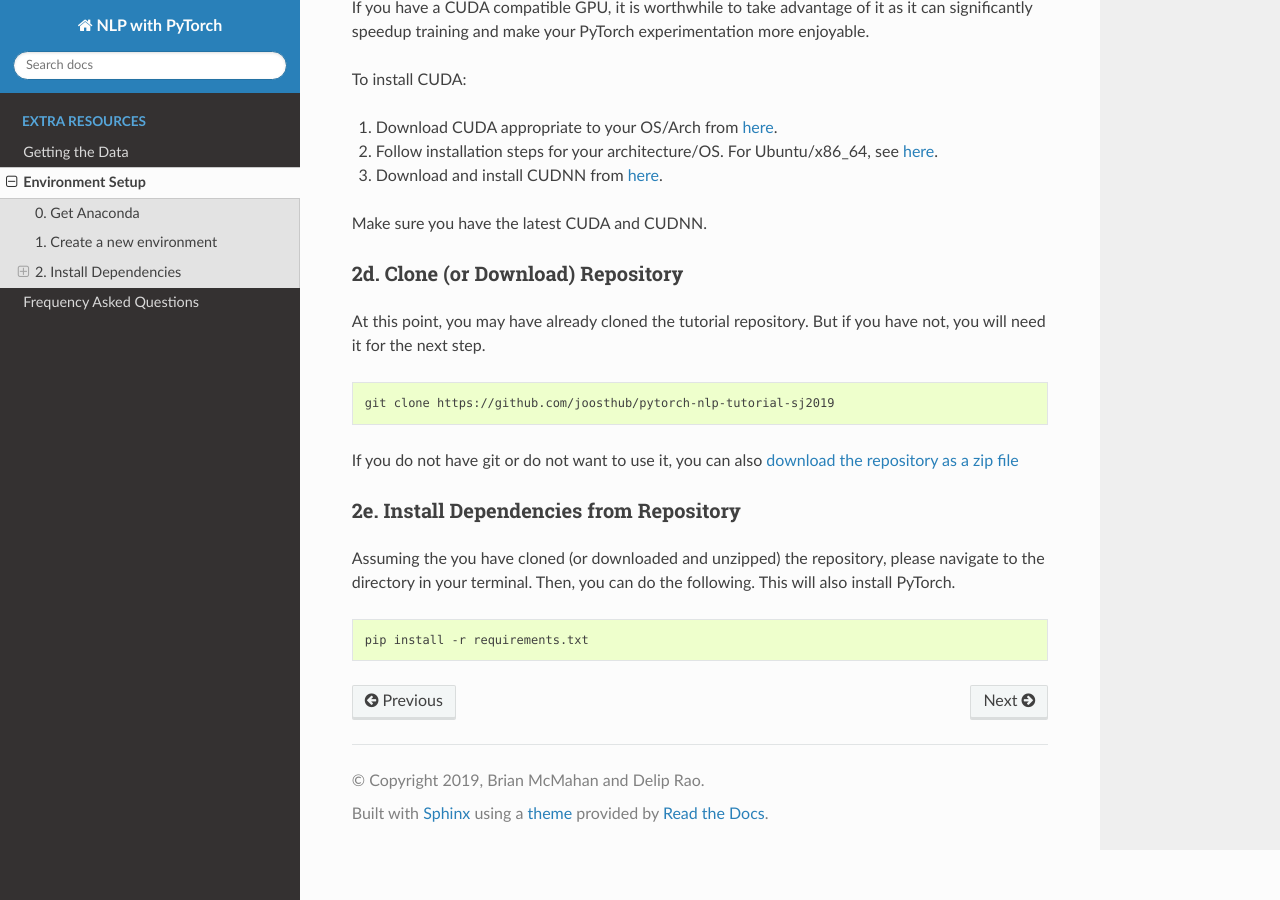
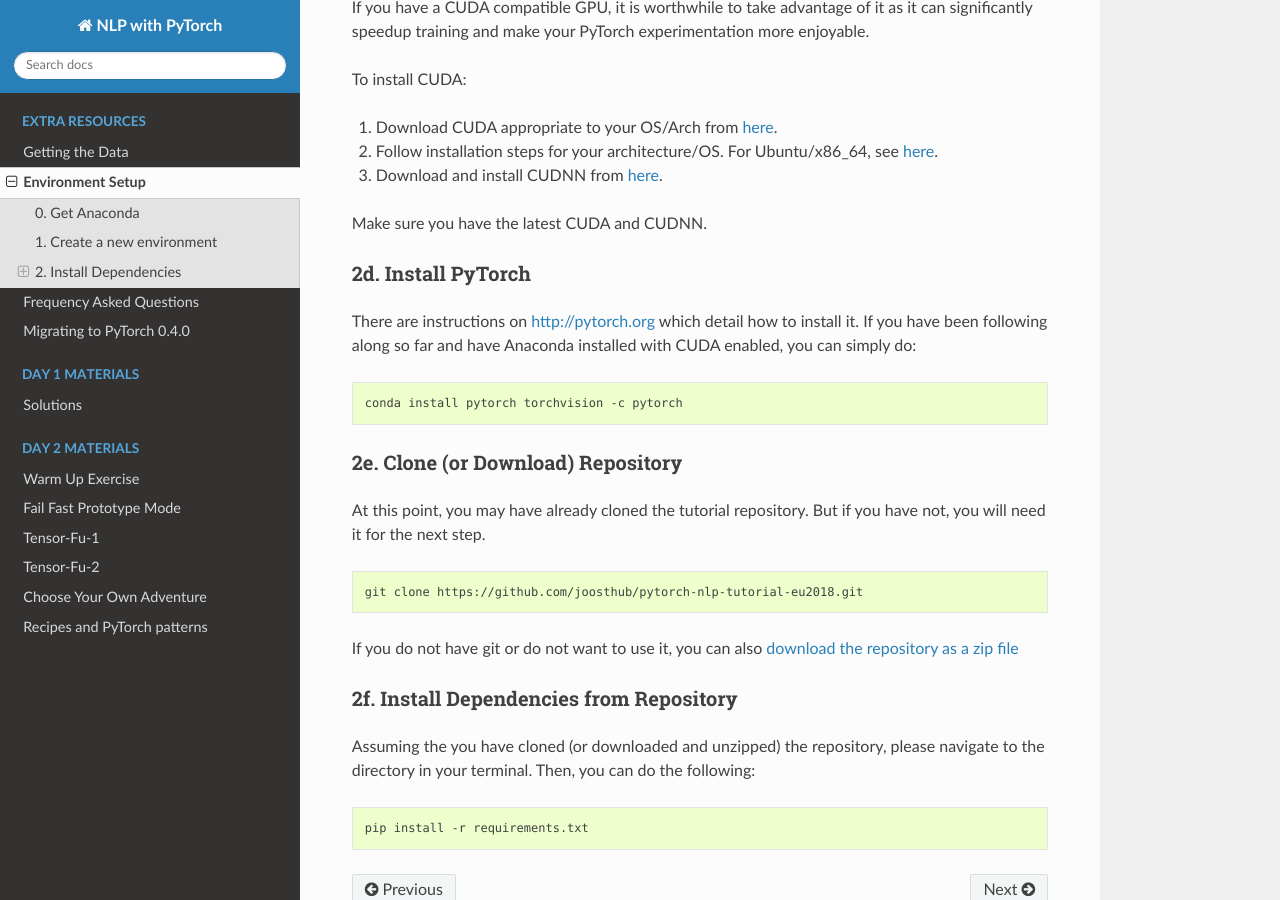
Before and after one commit to joosthub/pytorch-nlp-tutorial-sj2019, a Sphinx documentation site: the page built from docs/environment_setup.rst, in a window 1280 px wide and 900 px high, scrolled down 1753 px. Built offline with Sphinx 7.4.7 and the Read the Docs theme 2.0.0, drawn with Linux system fonts in a browser that asks for light colours; pages that are not in the unit, such as notebooks, are missing from menus.

Commit message:
Revert "updating docs"
This reverts commit d9c69d4389cc299b6ce22bae072c4ccf9fce6079.

```diff
--- a/docs/environment_setup.rst
+++ b/docs/environment_setup.rst
@@ -97,8 +97,19 @@ To install CUDA:
 
 Make sure you have the latest CUDA and CUDNN.
 
+2d. Install PyTorch
+^^^^^^^^^^^^^^^^^^^
 
-2d. Clone (or Download) Repository
+There are instructions on http://pytorch.org which detail how to install it.
+If you have been following along so far and have Anaconda installed with CUDA enabled, you can simply do:
+
+
+.. code-block:: bash
+
+   conda install pytorch torchvision -c pytorch
+
+
+2e. Clone (or Download) Repository
 ^^^^^^^^^^^^^^^^^^^^^^^^^^^^^^^^^^
 
 At this point, you may have already cloned the tutorial repository.  But if
@@ -106,16 +117,16 @@ you have not, you will need it for the next step.
 
 .. code-block:: bash
 
-   git clone https://github.com/joosthub/pytorch-nlp-tutorial-sj2019
+   git clone https://github.com/joosthub/pytorch-nlp-tutorial-eu2018.git
 
 If you do not have git or do not want to use it, you can also
-`download the repository as a zip file <https://github.com/joosthub/pytorch-nlp-tutorial-sj2019/archive/master.zip>`_
+`download the repository as a zip file <https://github.com/joosthub/pytorch-nlp-tutorial-eu2018/archive/master.zip>`_
 
-2e. Install Dependencies from Repository
+2f. Install Dependencies from Repository
 ^^^^^^^^^^^^^^^^^^^^^^^^^^^^^^^^^^^^^^^^
 
 Assuming the you have cloned (or downloaded and unzipped) the repository,
-please navigate to the directory in your terminal.  Then, you can do the following.  This will also install PyTorch.
+please navigate to the directory in your terminal.  Then, you can do the following:
 
 .. code-block:: bash
 
```
Also changed, not shown: docs/index.rst (+19 -18 lines).
